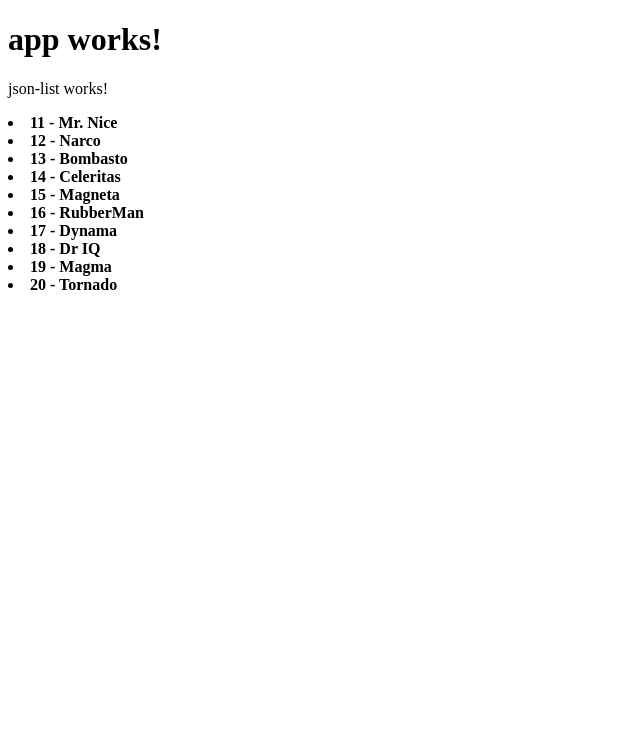
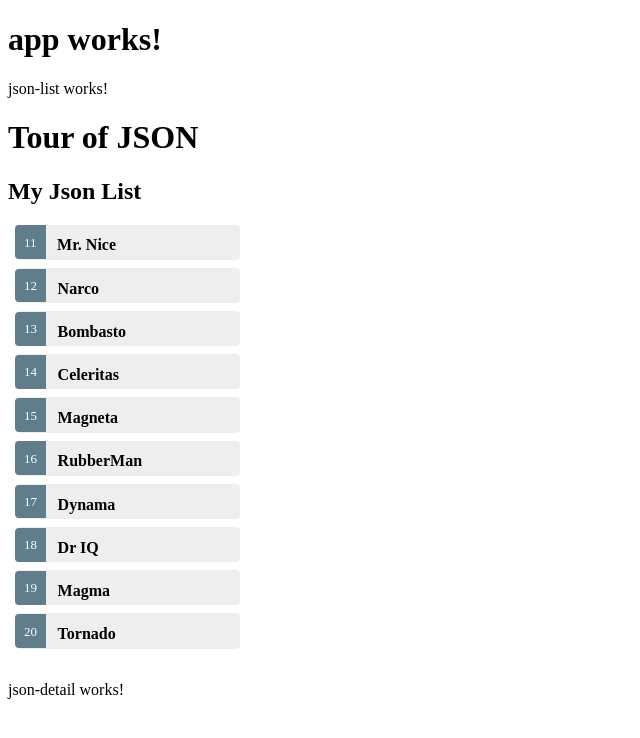
Before and after one commit to smf0627/helio-json-project, an Angular app: page / in a window 1280 px wide. Shown: the top 738 px of the page, without its empty margins (0-640 px from the left). Built offline with nearby package versions, Linux system fonts and the light colour scheme.

Commit message:
Adding Json Detail component

```diff
--- a/src/app/app.module.ts
+++ b/src/app/app.module.ts
@@ -5,11 +5,13 @@ import { HttpModule } from '@angular/http';
 
 import { AppComponent } from './app.component';
 import { JsonListComponent } from './json-list/json-list.component';
+import { JsonDetailComponent } from './json-detail/json-detail.component';
 
 @NgModule({
   declarations: [
     AppComponent,
-    JsonListComponent
+    JsonListComponent,
+    JsonDetailComponent
   ],
   imports: [
     BrowserModule,
--- /dev/null
+++ b/src/app/json-detail/json-detail.component.html
@@ -0,0 +1,13 @@
+<p>
+  json-detail works!
+</p>
+
+
+<div *ngIf="json">
+  <h2>{{json.name}} details!</h2>
+  <div><label>id: </label>{{json.id}}</div>
+  <div>
+    <label>name: </label>
+    <input [(ngModel)]="json.name" placeholder="name"/>
+  </div>
+</div>
--- /dev/null
+++ b/src/app/json-detail/json-detail.component.ts
@@ -0,0 +1,24 @@
+import { Component, Input } from '@angular/core';
+
+import { Json } from '../json';
+
+
+@Component({
+  selector: 'app-json-detail',
+  templateUrl: './json-detail.component.html',
+  styleUrls: ['./json-detail.component.css']
+})
+
+
+export class JsonDetailComponent {
+/// export class JsonDetailComponent implements OnInit {
+  //constructor() { }
+
+  @Input()
+  json: Json;
+
+  ngOnInit() {
+  }
+
+
+}
--- a/src/app/json-list/json-list.component.css
+++ b/src/app/json-list/json-list.component.css
@@ -0,0 +1,47 @@
+.selected {
+  background-color: #CFD8DC !important;
+  color: white;
+}
+.json-list {
+  margin: 0 0 2em 0;
+  list-style-type: none;
+  padding: 0;
+  width: 15em;
+}
+.json-list li {
+  cursor: pointer;
+  position: relative;
+  left: 0;
+  background-color: #EEE;
+  margin: .5em;
+  padding: .3em 0;
+  height: 1.6em;
+  border-radius: 4px;
+}
+.json-list li.selected:hover {
+  background-color: #BBD8DC !important;
+  color: white;
+}
+.json-list li:hover {
+  color: #607D8B;
+  background-color: #DDD;
+  left: .1em;
+}
+.json-list .text {
+  position: relative;
+  top: -3px;
+}
+.json-list .badge {
+  display: inline-block;
+  font-size: small;
+  color: white;
+  padding: 0.8em 0.7em 0 0.7em;
+  background-color: #607D8B;
+  line-height: 1em;
+  position: relative;
+  left: -1px;
+  top: -4px;
+  height: 1.8em;
+  margin-right: .8em;
+  border-radius: 4px 0 0 4px;
+}
--- a/src/app/json-list/json-list.component.html
+++ b/src/app/json-list/json-list.component.html
@@ -2,8 +2,15 @@
   json-list works!
 </p>
 
-<li *ngFor="let json of jsons">
-  <span (click)="onJsonSelect(json)">
-    <b>{{ json.id }} - {{ json.name }}</b>
-  </span>
-</li>
+<h1>{{title}}</h1>
+<h2>My Json List</h2>
+
+<ul class="json-list">
+  <li *ngFor="let json of jsons"
+      [class.selected]="json === selectedJson"
+      (click)="onJsonSelect(json)" >
+    <span class="badge"> {{ json.id }}</span>
+    <b>{{ json.name }}</b>
+  </li>
+</ul>
+<app-json-detail [json]="selectedJson"></app-json-detail>
--- a/src/app/json-list/json-list.component.ts
+++ b/src/app/json-list/json-list.component.ts
@@ -25,7 +25,6 @@ const JSONS: Json[] = [
 
 
 
-
 export class JsonListComponent implements OnInit {
 
   //constructor() { }
```
Also changed, not shown: src/app/json-detail/json-detail.component.css (added), 1 other file (tests, documents, lock files or other folders).
